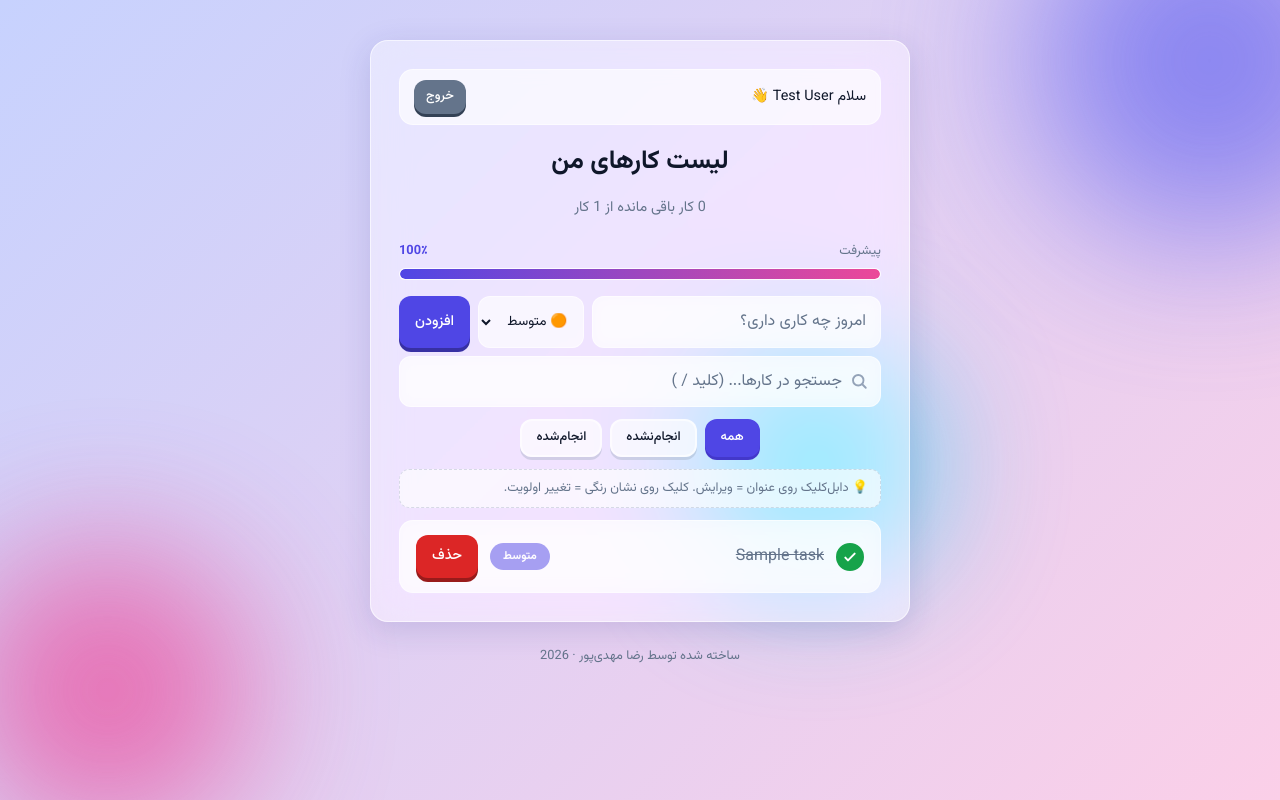
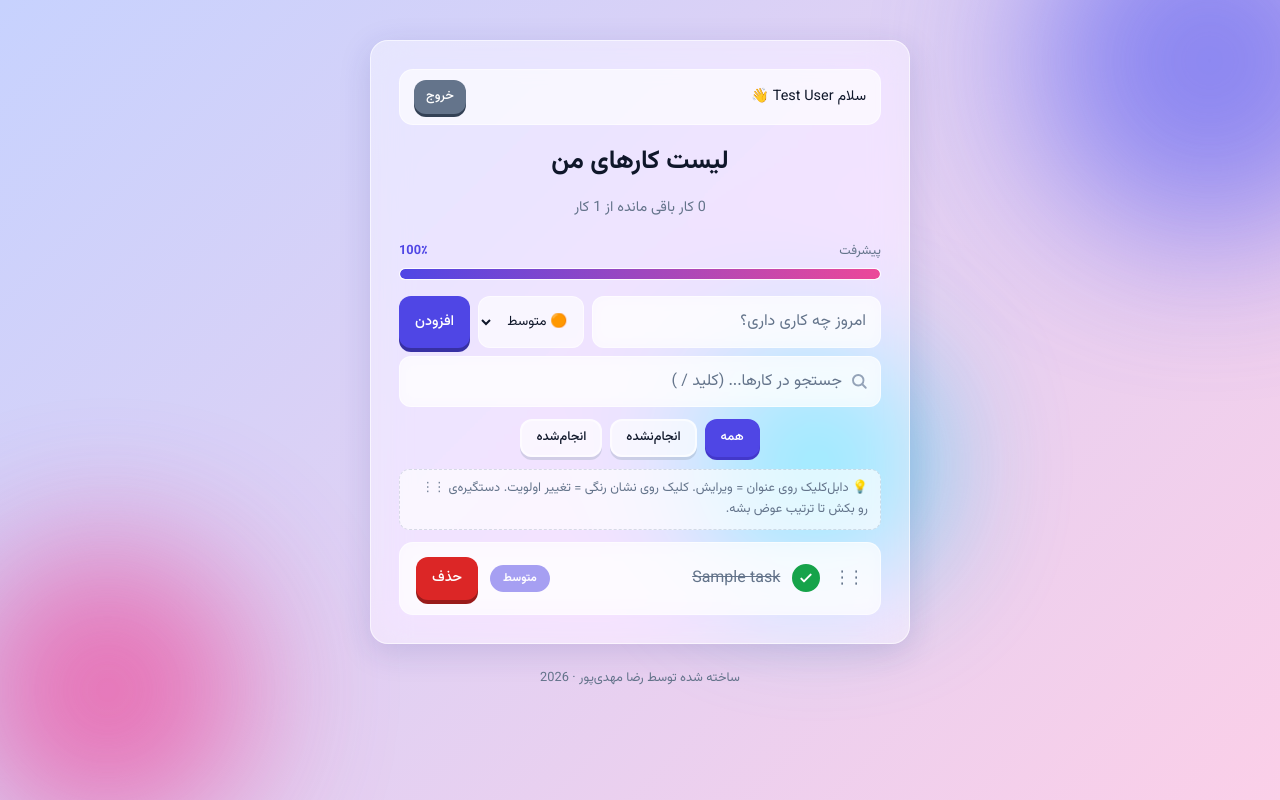
Before and after one commit to rezamahdipor/todo-app, a Laravel app: page /tasks in a window 1280 px wide. Run offline with Laravel 12, Linux system fonts and the light colour scheme; a user stored in the database is signed in; data comes from the database, SQL or seed files in the repository; tables that the repository leaves empty hold one stand-in row (values such as "Sample post").

Commit message:
add persistent drag and drop reordering

```diff
--- a/app/Http/Controllers/TaskController.php
+++ b/app/Http/Controllers/TaskController.php
@@ -4,12 +4,18 @@ namespace App\Http\Controllers;
 
 use App\Models\Task;
 use Illuminate\Http\Request;
+use Illuminate\Support\Facades\DB;
 
 class TaskController extends Controller
 {
     public function index(Request $request)
     {
-        $tasks = $request->user()->tasks()->latest()->get();
+        $tasks = $request->user()
+            ->tasks()
+            ->orderBy('position')
+            ->orderByDesc('id')
+            ->get();
+
         return view('tasks.index', compact('tasks'));
     }
 
@@ -22,8 +28,12 @@ class TaskController extends Controller
 
         $data['priority'] = $data['priority'] ?? 'medium';
 
+        // تسک جدید بالای لیست: یکی کمتر از کوچک‌ترین position
+        $min = $request->user()->tasks()->min('position');
+        $data['position'] = is_null($min) ? 0 : $min - 1;
+
         $task = $request->user()->tasks()->create($data);
-        $task->refresh();
+
         if ($request->expectsJson()) {
             return response()->json($task, 201);
         }
@@ -62,4 +72,26 @@ class TaskController extends Controller
 
         return redirect()->route('tasks.index');
     }
+
+    public function reorder(Request $request)
+    {
+        $data = $request->validate([
+            'order'   => 'required|array|max:1000',
+            'order.*' => 'integer',
+        ]);
+
+        $ids = array_values(array_unique($data['order']));
+
+        // همه‌ی تسک‌ها باید مال همین کاربر باشن
+        $ownedCount = $request->user()->tasks()->whereIn('id', $ids)->count();
+        abort_unless($ownedCount === count($ids), 403);
+
+        DB::transaction(function () use ($ids, $request) {
+            foreach ($ids as $index => $id) {
+                $request->user()->tasks()->whereKey($id)->update(['position' => $index]);
+            }
+        });
+
+        return response()->json(['ok' => true]);
+    }
 }
--- a/app/Models/Task.php
+++ b/app/Models/Task.php
@@ -7,7 +7,7 @@ use Illuminate\Database\Eloquent\Relations\BelongsTo;
 
 class Task extends Model
 {
-    protected $fillable = ['title', 'is_done', 'priority'];
+    protected $fillable = ['title', 'is_done', 'priority', 'position'];
 
     protected $casts = [
         'is_done' => 'boolean',
--- a/public/css/style.css
+++ b/public/css/style.css
@@ -1568,6 +1568,67 @@ button:focus-visible {
         max-width: none;
     }
 }
+
+/* ==========================================================
+   دستگیره و جابه‌جایی تسک‌ها
+   ========================================================== */
+.drag-handle {
+    flex-shrink: 0;
+    padding: 4px 2px;
+    font-size: 1.1rem;
+    line-height: 1;
+    letter-spacing: -2px;
+    color: var(--muted);
+    background: transparent;
+    border: none;
+    border-radius: 8px;
+    box-shadow: none;
+    cursor: grab;
+    touch-action: none; /* جلوی اسکرول صفحه موقع کشیدن با انگشت */
+    user-select: none;
+    transform: none;
+}
+
+.drag-handle:hover {
+    color: var(--primary);
+    background: transparent;
+    box-shadow: none;
+    transform: none;
+}
+
+.drag-handle:active {
+    cursor: grabbing;
+    box-shadow: none;
+    transform: none;
+}
+
+/* تسکی که الان کشیده می‌شه */
+.task.dragging {
+    z-index: 5;
+    border-color: var(--primary);
+    box-shadow: var(--shadow-hover);
+    transform: scale(1.025) !important;
+    cursor: grabbing;
+    transition: box-shadow 0.2s ease, border-color 0.2s ease;
+}
+
+/* موقع کشیدن، متن‌ها انتخاب نشن */
+body.is-dragging {
+    user-select: none;
+    -webkit-user-select: none;
+    cursor: grabbing;
+}
+
+body.is-dragging .task {
+    animation: none;
+}
+
+@media (max-width: 480px) {
+    .drag-handle {
+        align-self: center;
+        padding: 2px 12px;
+    }
+}
 /* ==========================================================
    ریسپانسیو
    ========================================================== */
--- a/resources/views/tasks/index.blade.php
+++ b/resources/views/tasks/index.blade.php
@@ -62,13 +62,18 @@
         <button type="button" class="filter-btn" data-filter="done">انجام‌شده</button>
     </div>
 
-    <p class="tip">💡 دابل‌کلیک روی عنوان = ویرایش. کلیک روی نشان رنگی = تغییر اولویت.</p>
+    <p class="tip">💡 دابل‌کلیک روی عنوان = ویرایش. کلیک روی نشان رنگی = تغییر اولویت. دستگیره‌ی ⋮⋮ رو بکش تا ترتیب عوض بشه.</p>
 
     <ul id="task-list" class="task-list">
         @forelse ($tasks as $task)
             <li class="task {{ $task->is_done ? 'done' : '' }}"
                 data-id="{{ $task->id }}"
                 data-done="{{ $task->is_done ? 1 : 0 }}">
+
+                <button type="button"
+                        class="drag-handle"
+                        aria-label="جابه‌جایی (بکش یا فلش بالا و پایین بزن)"
+                        title="بکش تا جابه‌جا بشه">⋮⋮</button>
 
                 <button type="button"
                         class="check"
--- a/routes/web.php
+++ b/routes/web.php
@@ -18,6 +18,9 @@ Route::middleware('guest')->group(function () {
 Route::middleware('auth')->group(function () {
     Route::post('/logout', [AuthController::class, 'logout'])->name('logout');
 
+    // قبل از resource
+    Route::post('/tasks/reorder', [TaskController::class, 'reorder'])->name('tasks.reorder');
+
     Route::resource('tasks', TaskController::class)
         ->only(['index', 'store', 'update', 'destroy']);
 });
```
Also changed, not shown: database/migrations/2026_11_16_202049_add_position_to_tasks_table.php (added), public/js/app.js.
